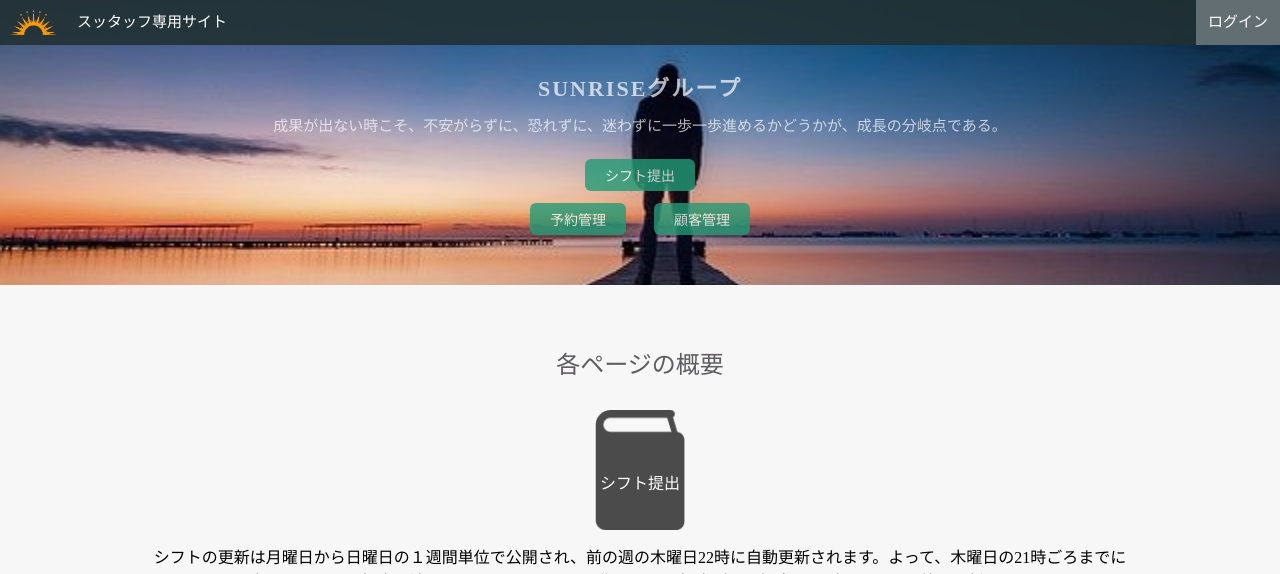
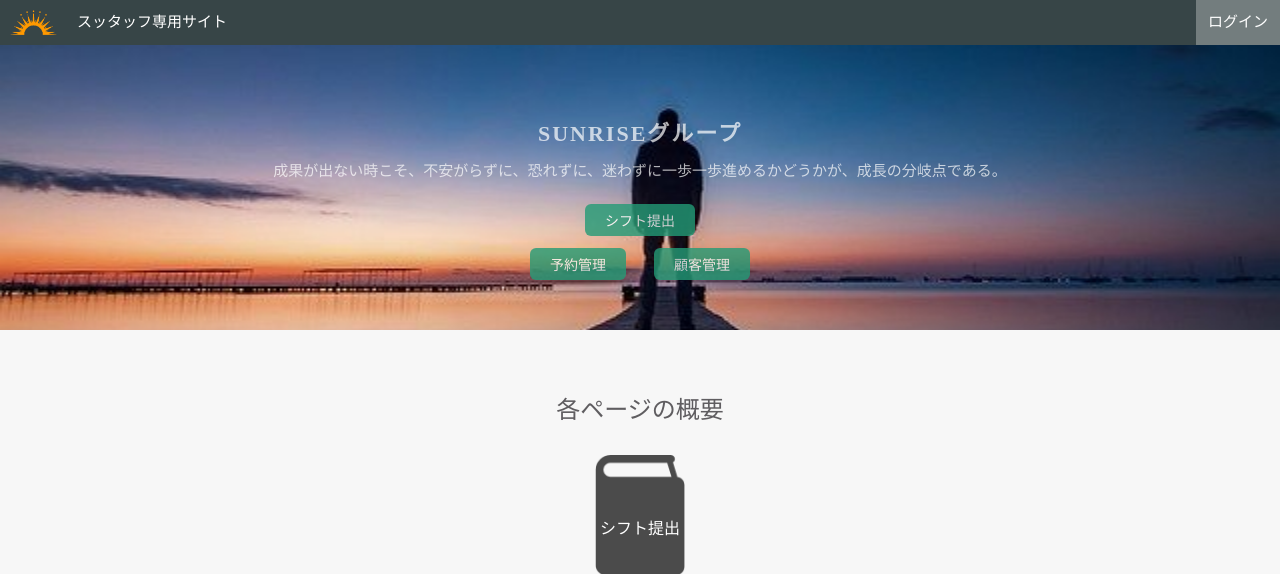
Before and after one commit to taiccy/SUNRISE, a PHP site: page / in a window 1280 px wide. Shown: the top 574 px of the page. Run offline with PHP 8.4, Linux system fonts and the light colour scheme.

Commit message:
Update main.css

```diff
--- a/css/main.css
+++ b/css/main.css
@@ -24,6 +24,7 @@ ul {
 
 .top-wrapper {
   padding: 50px 0;
+  margin-top: 45px;
   background-image: url(../image/top.jpg);
   background-size: cover;
   background-position: center;
```
